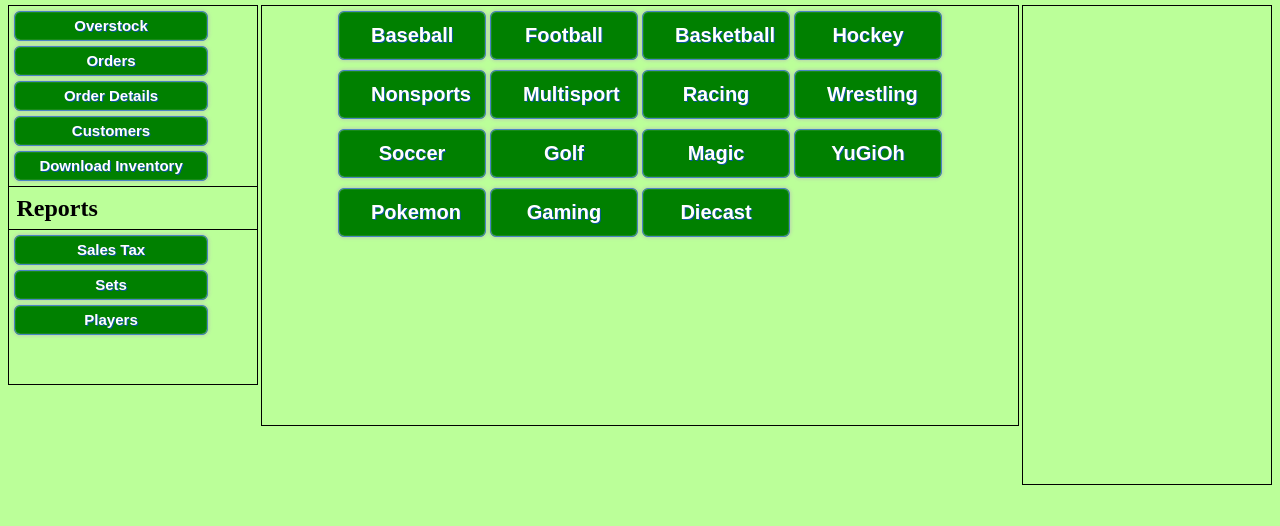
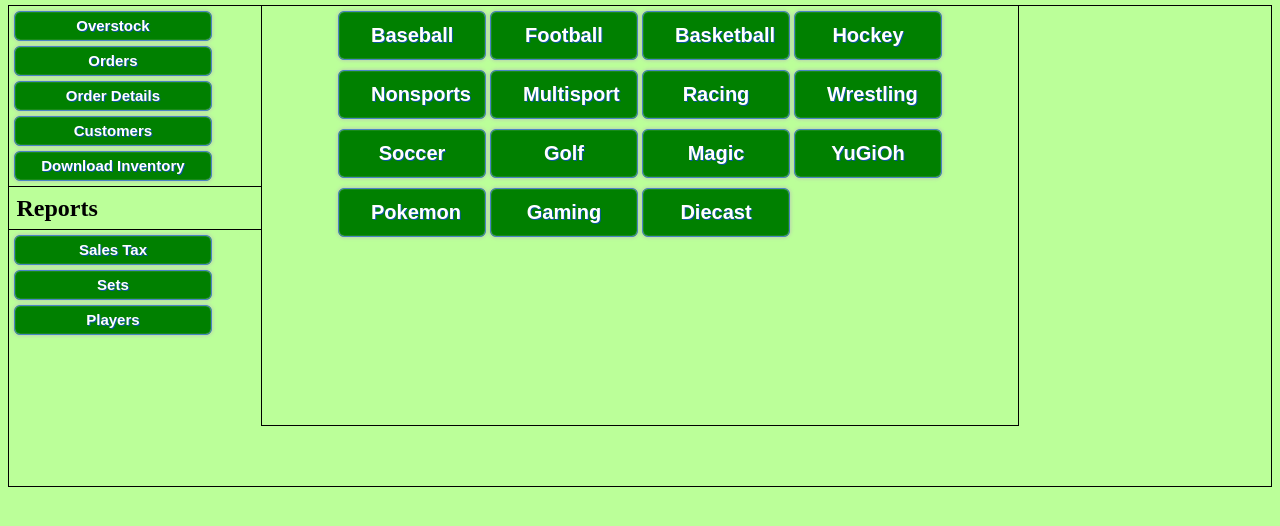
Before and after one commit to bkuchenb/flask, a Flask app: page / in a window 1280 px wide. Shown: the part 189-715 px from the top of the page. Run offline with Flask 2, Linux system fonts and the light colour scheme.

Commit message:
Update css layout. Fix errors with insert statements.

```diff
--- a/static/tcf.css
+++ b/static/tcf.css
@@ -56,23 +56,46 @@
 }
 
 .body{
-	margin: 0;
-	padding: 0;
-	position: relative;
-    text-align: center;
-    width: 100%;
+	border: 0.0625em solid black;
+	display: flex;
+	flex-direction: row;
 }
 
 	.menu{
-		border: 0.0625em solid black;
-		display: inline-block;
-		margin: auto;
-		height: 23.75em;
-		left: 0;
+		display: flex;
+		flex-direction: column;
+		height: 24em;
 		overflow-y: scroll;
 		/* padding: .5em 0 0 .5em; */
-		position: absolute;
-		width: 19.75%;
+		text-align: left;
+		width: 20%;
+	}
+
+		.c3_L_r1_default{
+			font-size: 2em;
+		}
+
+	.main{
+		height: 24em;
+		text-align: center;
+		width: 60%;
+	}
+
+		.main__table-header{
+			border-left: 0.0625em solid black;
+			border-right: 0.0625em solid black;
+		}
+
+			.main__table-header_border-bottom{
+				border-bottom: 0.0625em solid black;
+			}
+
+	.feedback{
+		height: 24em;
+		overflow-y: scroll;
+		padding: .5em 0 0 .5em;
+		text-align: left;
+		width: 20%;
 	}
 
 .footer{
@@ -82,51 +105,21 @@
     width: 100%;
 }
 
-.c3_R_default{
-	border: 0.0625em solid black;
-	display: inline-block;
-	margin: auto;
-	height: 23.75em;
-	overflow-y: scroll;
-	padding: .5em 0 0 .5em;
-	position: absolute;
-	right: 0;
-	width: 19.75%;
-}
-.c3_L_r1_default{
-	border: 0.003125em solid black;
-	font-size: 2em;
-	padding: 0.3125em;
-	text-align: left;
-}
-.c3_C_default{
-	display: inline-block;
-	height: 24em;
-	position: relative;
-	text-align: center;
-	width: 60%;
-}
-.c3_C_r1_default{
+.c3_C_r2_default{
 	border-left: 0.0625em solid black;
 	border-right: 0.0625em solid black;
-	border-top: 0.0625em solid black;
-}
-.c3_C_r2_default{
-	border-bottom: 0.0625em solid black;
-	border-left: 0.0625em solid black;
-	border-right: 0.0625em solid black;
-	height: 23.75em;
+	height: 24em;
 	overflow-y: scroll;
 }
 @media screen and (min-height: 700px){
-	.c3_L_default, .c3_R_default{
+	.c3_L_default, .feedback{
 		display: inline-block;
 		margin: auto;
 		height: 30em;
 		position: absolute;
 		width: 19.75%;
 	}
-	.c3_C_default{
+	.main{
 		display: inline-block;
 		height: 30em;
 		position: relative;
@@ -163,12 +156,6 @@
 }
 .c3_C_r2_default{
 	padding-top: 0.3125em;
-}
-.c3_C_r1_tcf{
-	border: 0.0625em solid black;
-}
-.c3_R_r1_default{
-	text-align: left;
 }
 .table{
 	font-size: 1em;
--- a/static/tcf.js
+++ b/static/tcf.js
@@ -22,9 +22,9 @@
 	btn_temp.addEventListener('click', function(event){
 		event.preventDefault();
 		// Clear the buttons and card number display area.
-		document.getElementById('c3_C_r1').innerHTML = '';
+		document.getElementById('main__table-header').innerHTML = '';
 		document.getElementById('c3_C_r2').innerHTML = '';
-		document.getElementById('c3_R_r1').innerHTML = '';
+		document.getElementById('feedback').innerHTML = '';
 		// Reset the current_record global.
 		current_record = 1;
 		// Create the year buttons to allow the user to choose the year.
@@ -245,9 +245,9 @@
 }
 function cr_layout_tcf(column_names){
 	//Clear the area where two tables will go.
-	var c3_C_r1 = document.getElementById('c3_C_r1');
-	c3_C_r1.innerHTML = '';
-	c3_C_r1.className = 'c3_C_r1_tcf';
+	var header = document.getElementById('main__table-header');
+	header.innerHTML = '';
+	header.className = 'main__table-header main__table-header_border-bottom';
 	var c3_C_r2 = document.getElementById('c3_C_r2');
 	c3_C_r2.innerHTML = '';
 	//Create table1.
@@ -270,7 +270,7 @@
 	//Add the elements to the layout.
 	temp_div_thead.appendChild(temp_div_tr);
 	temp_div_table.appendChild(temp_div_thead);
-	c3_C_r1.appendChild(temp_div_table);
+	header.appendChild(temp_div_table);
 
 	//Create table2.
 	var temp_div_table = document.createElement('div');
@@ -313,7 +313,7 @@
 }
 function display_result(response){
 	// Get the display area.
-	var c3_R_r1 = document.getElementById('c3_R_r1');
+	var feedback = document.getElementById('feedback');
 	// Create a p element and add display the card just added.
 	var temp_p = document.createElement('p');
 	temp_p.id = 'p' + current_record;
@@ -326,7 +326,7 @@
 	}
 	// Get the first p element.
 	var top = document.getElementById('p' + (current_record - 1));
-	c3_R_r1.insertBefore(temp_p, top);
+	feedback.insertBefore(temp_p, top);
 	current_record++;
 	if(current_record > total_records || current_record % 100 == 0){
 		// Reset the cursor.
@@ -357,8 +357,8 @@
 			//Get the number of pages for the search term.
 			response = JSON.parse(xhttp.responseText);
 			// Clear the display area.
-			var c3_R_r1 = document.getElementById('c3_R_r1');
-			c3_R_r1.innerHTML = '';
+			var feedback = document.getElementById('feedback');
+			feedback.innerHTML = '';
 			// Add each card name to the display area after it's processed.
 			for(var i = 0; i < response.length; i++){
 				search_for_record(response[i]);
--- a/templates/index.html
+++ b/templates/index.html
@@ -56,14 +56,11 @@
 				<button id="c3_L_r9_btn0" class="green button c3_L_r_btn">Players</button>
 			</div>
 		</div>
-		<div id="c3_C" class="c3_C_default">
-			<div id="c3_C_r1" class="c3_C_r1_default"></div>
+		<div id="main" class="main">
+			<div id="main__table-header" class="main__table-header"></div>
 			<div id="c3_C_r2" class="c3_C_r2_default"></div>
 		</div>
-		<div id="c3_R" class="c3_R_default">
-			<div id="c3_R_r1" class="c3_R_r1_default"></div>
-			<div id="c3_R_r2" class="c3_R_r2_default"></div>
-		</div>
+		<div id="feedback" class="feedback"></div>
 	</div>
 	<div id="footer" class="footer"></div>
 	<script type="text/javascript" src="static/tcf.js"></script>
```
Also changed, not shown: tcf_functions.py (+118 -76 lines).
